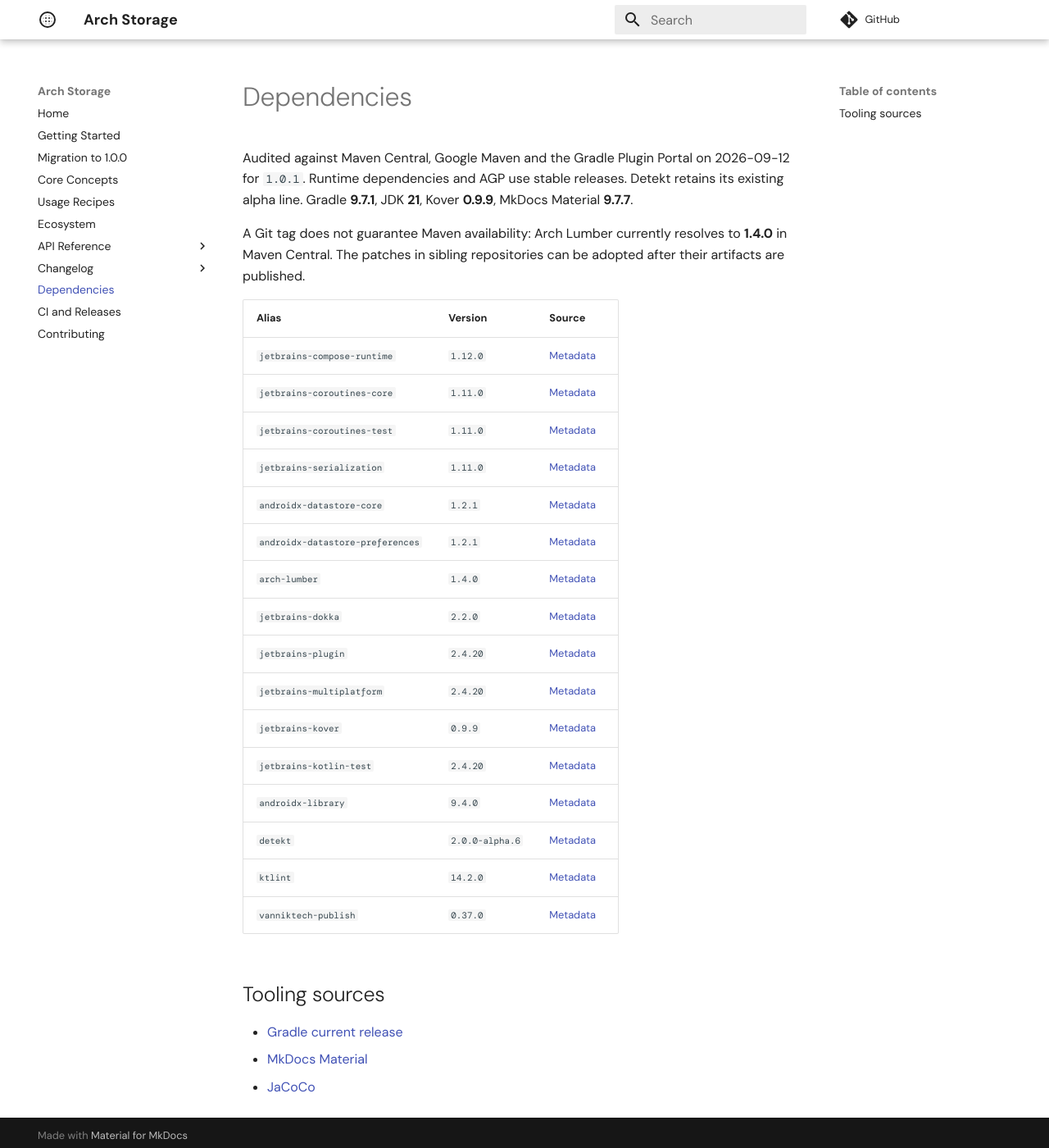
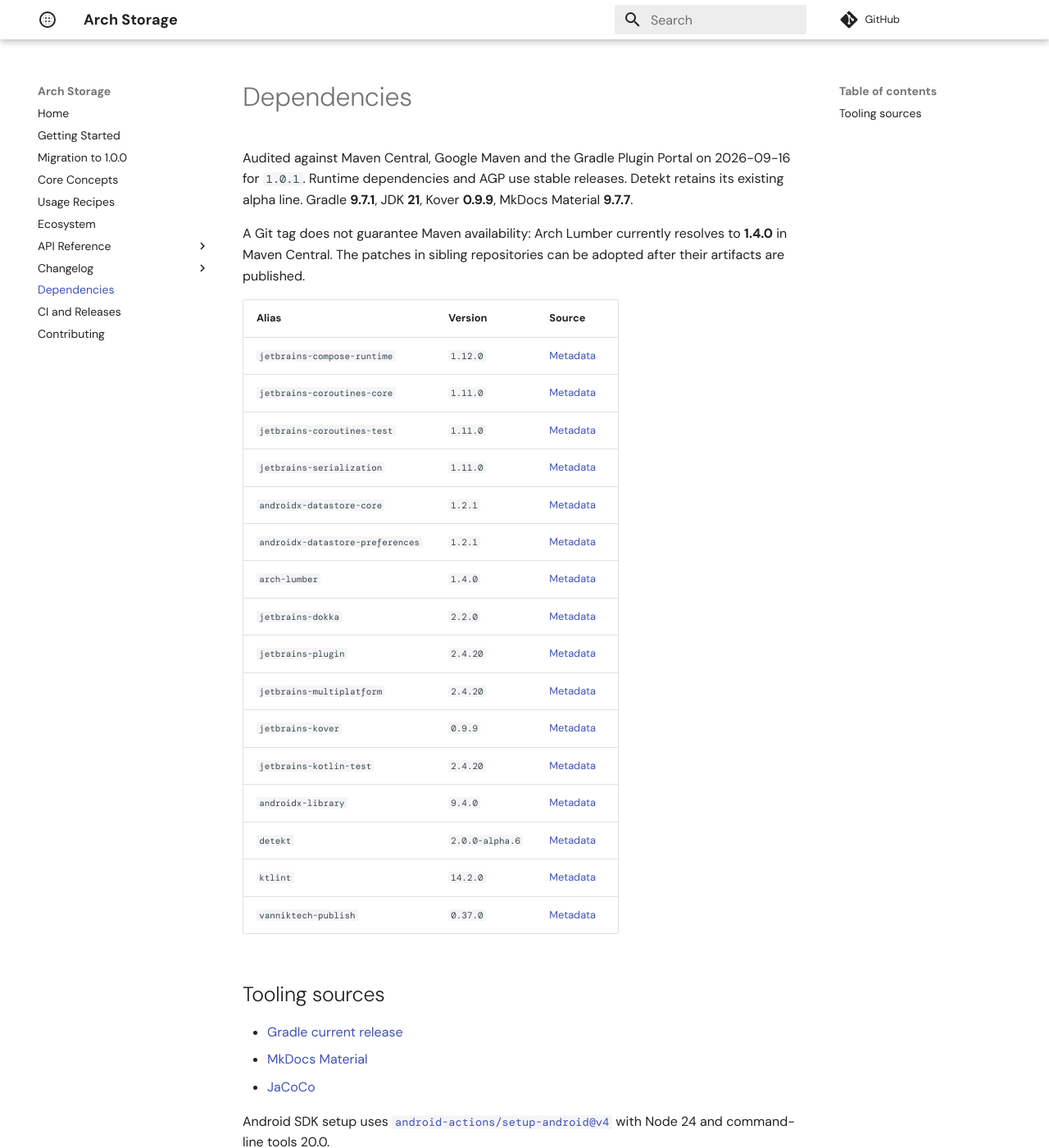
Before and after one commit to matheus-corregiari/arch-storage, an MkDocs documentation site: the page built from docs/dependencies.md, in a window 1280 px wide and 1400 px high. Shown: the whole window at 82% size. Built offline with MkDocs 1.6.1 and Material for MkDocs 9.7.7, drawn with Linux system fonts in a browser that asks for light colours; some web fonts are replaced; comment, search, counter and statistics services are not loaded.

Commit message:
ci: update Android SDK setup to v4

```diff
--- a/docs/dependencies.md
+++ b/docs/dependencies.md
@@ -1,6 +1,6 @@
 # Dependencies
 
-Audited against Maven Central, Google Maven and the Gradle Plugin Portal on 2026-09-12 for `1.0.1`.
+Audited against Maven Central, Google Maven and the Gradle Plugin Portal on 2026-09-16 for `1.0.1`.
 Runtime dependencies and AGP use stable releases. Detekt retains its existing alpha line.
 Gradle **9.7.1**, JDK **21**, Kover **0.9.9**, MkDocs Material **9.7.7**.
 
@@ -31,3 +31,6 @@
 - [Gradle current release](https://services.gradle.org/versions/current)
 - [MkDocs Material](https://pypi.org/project/mkdocs-material/)
 - [JaCoCo](https://repo.maven.apache.org/maven2/org/jacoco/org.jacoco.core/maven-metadata.xml)
+
+Android SDK setup uses [`android-actions/setup-android@v4`](https://github.com/android-actions/setup-android/releases/tag/v4.0.1)
+with Node 24 and command-line tools 20.0.
```
Also changed, not shown: docs/changelog/1.0.1.md (+2 -0 lines), 1 other file.
